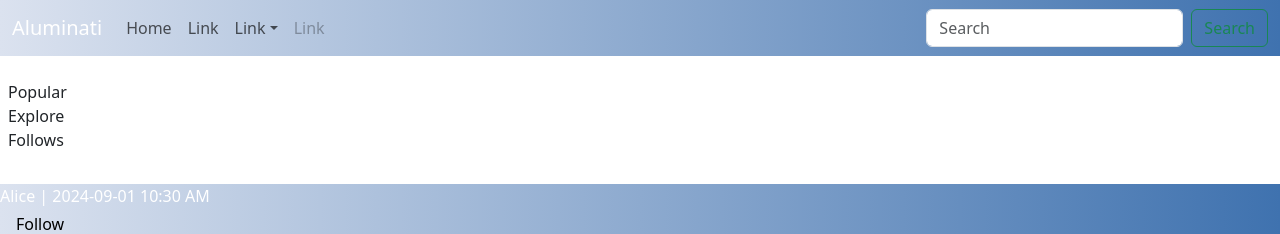
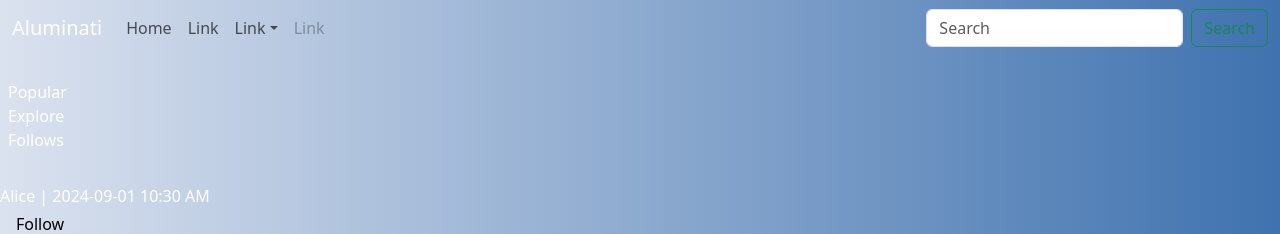
Before and after one commit to PANSHUL168/SIH, a React (Vite) app: page /forum in a window 1280 px wide. Shown: the top 234 px of the page. Built offline with nearby package versions, Linux system fonts and the light colour scheme.

Commit message:
svg folder added

```diff
--- a/src/pages/Forum.jsx
+++ b/src/pages/Forum.jsx
@@ -21,19 +21,19 @@ const posts = [
 const Forum = () => {
   return (
     <>
-      <div className="tags fixed bg-white w-[250px] h-[80vh] p-2 pt-4 border-r-[1px] border-r-black ">
-        <ul className="flex gap-3 flex-col items-center pt-9 transition-all delay-75">
-          <li className="text-xl hover:text-blue-500 cursor-pointer hover:scale-110">
+      <div className="tags fixed  bg-[#112D4e] w-[250px] h-[95vh] p-2 pt-4 border-r-[1px] border-r-white ">
+        <ul className="flex gap-3 flex-col items-center pt-9 transition-all delay-75 text-white">
+          <li className="text-xl hover:border-b-white hover:border-b-2 cursor-pointer hover:scale-110">
             Popular
           </li>
-          <li className="text-xl hover:text-blue-500 cursor-pointer hover:scale-110">
+          <li className="text-xl hover:border-b-white hover:border-b-2 cursor-pointer hover:scale-110">
             Explore
           </li>
-          <li className="text-xl hover:text-blue-500 cursor-pointer hover:scale-110">
+          <li className="text-xl hover:border-b-white hover:border-b-2 cursor-pointer hover:scale-110">
             Follows
           </li>
         </ul>
-        <div className="h-[1px] w-full bg-black mt-4"></div>
+        <div className="h-[1px] w-full bg-white mt-4"></div>
       </div>
 
       <Post data={posts} />
```
Also changed, not shown: public/svgs/github.svg (added), public/svgs/linkedin.svg (added).
